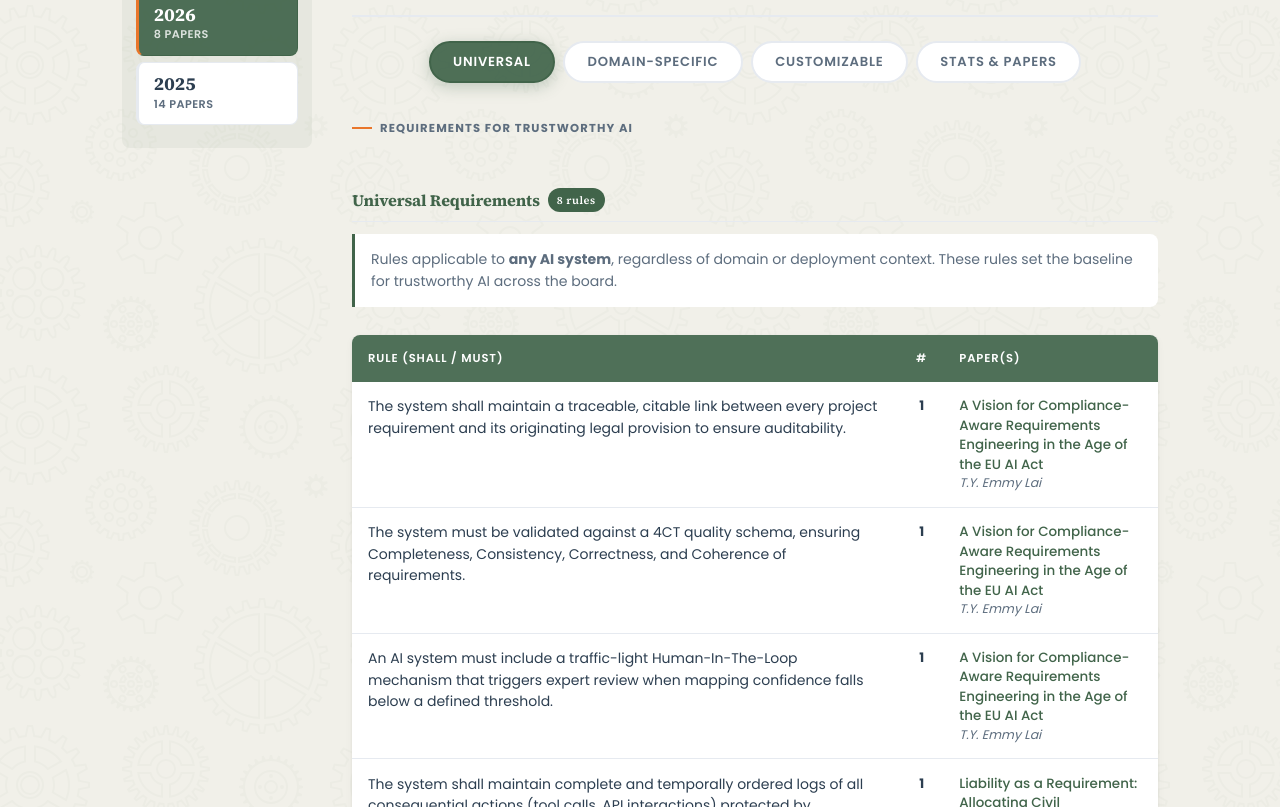
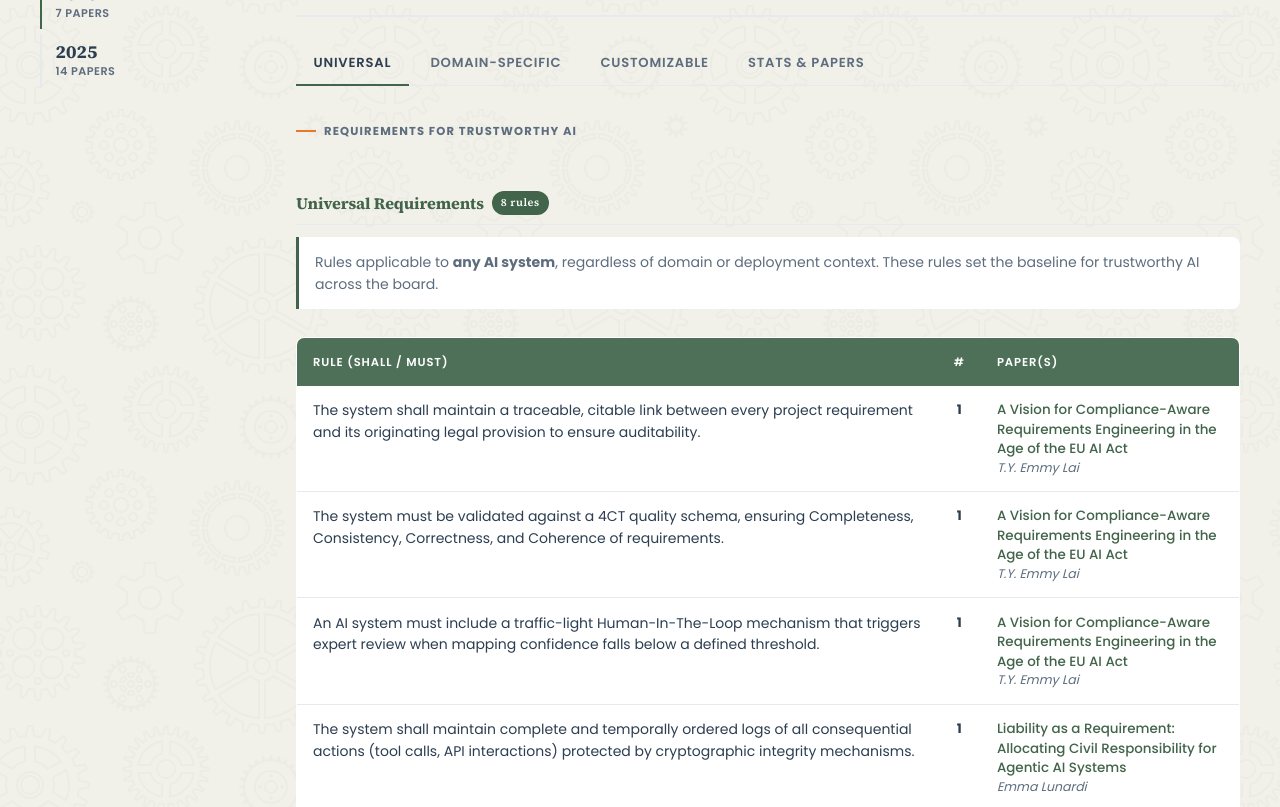
Before and after one commit to retrai-workshop/retrai-26, a plain HTML site: page repository.html in a window 1280 px wide. Shown: the part 335-1142 px from the top of the page. Drawn offline with Linux system fonts and the light colour scheme.

Commit message:
Repository adjusted

```diff
--- a/data.js
+++ b/data.js
@@ -516,7 +516,7 @@ const DATA_2026 = {
   "subtitle": "Workshop on Requirements Engineering for Trustworthy AI",
   "event": "Co-located with RE'26",
   "year": 2026,
-  "total_papers": 8,
+  "total_papers": 7,
   "classification_scheme": {
     "Universal": "Applicable to any AI system, regardless of domain or deployment context.",
     "Domain-Specific": "Applies within a specific application domain.",
@@ -582,14 +582,6 @@ const DATA_2026 = {
     ],
     "customizable": [
       {
-        "rule": "The mean output tokens per response shall not exceed a user-defined threshold to manage budget and latency.",
-        "papers": ["P06"]
-      },
-      {
-        "rule": "The system shall provide a visible rationale only if the specific request class is regulated; otherwise, it may be suppressed to save costs.",
-        "papers": ["P06"]
-      },
-      {
         "rule": "The system must support 'soft' value commitments that are configurable and user-adjustable at runtime based on individual preferences.",
         "papers": ["P08"]
       }
@@ -617,10 +609,6 @@ const DATA_2026 = {
       {
         "challenge": "The 'claim proportionality' risk, where benchmark scores are interpreted as broad intelligence rather than narrow task performance, remains high.",
         "papers": ["P05"]
-      },
-      {
-        "challenge": "Balancing the accuracy-verbosity trade-off requires complex routing rules because suppressing rationales can severely hurt performance on arithmetic tasks.",
-        "papers": ["P06"]
       }
     ],
     "domain_specific": [],
@@ -636,12 +624,12 @@ const DATA_2026 = {
     {
       "concern": "Explainability & Transparency",
       "description": "Providing human-understandable rationale for system decisions, especially when those decisions result in harm or are made by high-risk agents.",
-      "papers": ["P02", "P04", "P06", "P07"]
+      "papers": ["P02", "P04", "P07"]
     },
     {
       "concern": "Economic Viability & Impact",
       "description": "Ensuring AI systems deliver measurable financial value while aligning technical variations with deterministic business KPIs.",
-      "papers": ["P03", "P06"]
+      "papers": ["P03"]
     },
     {
       "concern": "Value Alignment & Human-Centeredness",
@@ -712,17 +700,6 @@ const DATA_2026 = {
       "citation": "Raposo, V., & Alwidian, S. (2026). MESA: Requirements-Oriented Review of AI Benchmarks as Measurement Instruments. In Proceedings of RETRAI 2026: Workshop on Requirements Engineering for Trustworthy AI, co-located with RE'26."
     },
     {
-      "id": "P06",
-      "title": "Specifying Token-Cost as a Trustworthy-AI Requirement",
-      "authors": ["Venkat Chavan Nagabhushana"],
-      "affiliations": [],
-      "year": 2026,
-      "domain": "LLM Applications / RE",
-      "field": "Requirements Engineering / NLP",
-      "pdf": "RETRAI-25-PAPERS/2026/Specifying Token-Cost as a Trustworthy-AI Requirement.pdf",
-      "citation": "Nagabhushana, V. C. (2026). Specifying Token-Cost as a Trustworthy-AI Requirement. In Proceedings of RETRAI 2026: Workshop on Requirements Engineering for Trustworthy AI, co-located with RE'26."
-    },
-    {
       "id": "P07",
       "title": "Trustworthy AI in Avionics Systems: What Can We Learn from Certification Argumentation?",
       "authors": ["Anthony Fernandes Pires", "Thomas Polacsek"],
--- a/styles.css
+++ b/styles.css
@@ -755,7 +755,19 @@ footer p {
 
 /* =========================================================
    9. Page: Repository
+
+   Wider canvas than the editorial pages, and a flatter treatment:
+   hairline borders instead of drop shadows, underline tabs instead
+   of filled pills, so the data stays the loudest thing here.
    ========================================================= */
+.page-repository main {
+    max-width: 1500px;
+    padding-inline: 2.5rem;
+}
+
+@media (max-width: 640px) {
+    .page-repository main { padding-inline: 1rem; }
+}
 .page-repository header.repo-hero {
     background-color: var(--brand-soft);
     padding: 2.75rem 2rem 2.25rem;
@@ -783,19 +795,14 @@ footer p {
 /* ── Layout: edition sidebar + content ── */
 .page-repository .repo-layout {
     display: grid;
-    grid-template-columns: 190px 1fr;
-    gap: 2.5rem;
+    grid-template-columns: 200px 1fr;
+    gap: 3.5rem;
     align-items: start;
 }
 
-/* Quiet tinted panel so the mostly-empty sidebar column reads as
-   designed space rather than a gap. */
 .page-repository .repo-sidebar {
     position: sticky;
     top: 1.5rem;
-    padding: 1rem 0.9rem 1.4rem;
-    border-radius: var(--radius);
-    background-color: var(--brand-tint);
 }
 
 .page-repository .sidebar-label {
@@ -824,27 +831,24 @@ footer p {
     display: flex;
     flex-direction: column;
     align-items: flex-start;
-    gap: 0.1rem;
-    background: #fff;
-    border: 1.5px solid var(--border);
-    border-left: 3px solid var(--border);
-    border-radius: var(--radius);
-    padding: 0.7rem 0.9rem;
+    gap: 0.05rem;
+    background: none;
+    border: 0;
+    border-left: 2px solid var(--border);
+    border-radius: 0;
+    padding: 0.45rem 0 0.45rem 0.85rem;
     cursor: pointer;
-    transition: all 0.15s ease;
+    transition: border-color 0.15s ease, color 0.15s ease;
     font-family: var(--font-body);
     text-align: left;
 }
 
 .page-repository .year-btn:hover {
-    border-color: var(--brand);
-    border-left-color: var(--brand);
+    border-left-color: rgba(var(--brand-rgb), 0.45);
 }
 
 .page-repository .year-btn.active {
-    background: var(--brand-solid);
-    border-color: var(--brand);
-    border-left-color: var(--brand-2);
+    border-left-color: var(--brand);
 }
 
 .page-repository .year-btn-year {
@@ -863,9 +867,7 @@ footer p {
     color: var(--muted);
 }
 
-.page-repository .year-btn.active .year-btn-year,
-.page-repository .year-btn.active .year-btn-count { color: #fff; }
-.page-repository .year-btn.active .year-btn-count { opacity: 0.8; }
+.page-repository .year-btn.active .year-btn-year { color: var(--brand); }
 
 /* ── Active edition header ── */
 .page-repository .edition-header {
@@ -912,18 +914,21 @@ footer p {
 /* ── Tabs ── */
 .page-repository .tab-bar {
     display: flex;
-    justify-content: center;
-    gap: 0.5rem;
-    padding: 0 0 1.75rem;
+    justify-content: flex-start;
+    gap: 0.25rem;
+    margin-bottom: 1.75rem;
+    border-bottom: 1px solid var(--border);
     flex-wrap: wrap;
 }
 
 .page-repository .tab-btn {
-    background: #fff;
+    background: none;
     color: var(--muted);
-    border: 2px solid var(--border);
-    border-radius: 40px;
-    padding: 0.55rem 1.4rem;
+    border: 0;
+    border-bottom: 2px solid transparent;
+    border-radius: 0;
+    margin-bottom: -1px;
+    padding: 0.7rem 1.1rem;
     font-size: 0.82rem;
     font-weight: 600;
     letter-spacing: 0.06em;
@@ -933,22 +938,17 @@ footer p {
     font-family: var(--font-body);
 }
 
-.page-repository .tab-btn:hover {
-    border-color: var(--brand);
-    color: var(--brand);
-}
+.page-repository .tab-btn:hover { color: var(--brand); }
 
 .page-repository .tab-btn.active {
-    background: var(--brand-solid);
-    color: #fff;
-    border-color: var(--brand);
-    box-shadow: 0 4px 16px rgba(65,100,74,0.28);
+    background: none;
+    color: var(--text);
+    border-bottom-color: var(--brand);
 }
 
 .page-repository .tab-btn.active.orange {
-    background: var(--brand);
-    border-color: var(--brand);
-    box-shadow: 0 4px 16px rgba(233,118,43,0.28);
+    background: none;
+    border-bottom-color: var(--brand-2);
 }
 
 .page-repository .tab-panel { display: none; }
@@ -1047,9 +1047,9 @@ footer p {
     width: 100%;
     border-collapse: collapse;
     background: #fff;
+    border: 1px solid var(--border);
     border-radius: var(--radius);
     overflow: hidden;
-    box-shadow: var(--shadow-sm);
     margin-bottom: 1rem;
     font-size: 0.875rem;
 }
@@ -1141,19 +1141,12 @@ footer p {
 
 .page-repository .stat-card {
     background: #fff;
+    border: 1px solid var(--border);
     border-radius: var(--radius);
-    padding: 1.4rem 1.2rem;
-    text-align: center;
-    box-shadow: var(--shadow-sm);
-    border-top: 3px solid var(--brand);
-    transition: transform 0.18s, box-shadow 0.18s;
+    padding: 1.5rem 1.2rem;
+    text-align: left;
 }
 
-.page-repository .stat-card:hover { transform: translateY(-2px); box-shadow: var(--shadow); }
-
-.page-repository .stat-card:nth-child(2),
-.page-repository .stat-card:nth-child(3),
-.page-repository .stat-card:nth-child(4) { border-top-color: var(--brand); }
 
 .page-repository .stat-number {
     font-size: 2.4rem;
@@ -1175,9 +1168,9 @@ footer p {
 /* ── Word cloud ── */
 .page-repository .wordcloud-wrap {
     background: #fff;
+    border: 1px solid var(--border);
     border-radius: var(--radius);
     padding: 1.75rem;
-    box-shadow: var(--shadow-sm);
     margin-bottom: 2rem;
 }
 
@@ -1223,9 +1216,9 @@ footer p {
 
 .page-repository .breakdown-item {
     background: #fff;
+    border: 1px solid var(--border);
     border-radius: var(--radius);
     padding: 0.9rem 1rem;
-    box-shadow: var(--shadow-sm);
     display: flex;
     align-items: center;
     gap: 0.75rem;
@@ -1261,9 +1254,9 @@ footer p {
     width: 100%;
     border-collapse: collapse;
     background: #fff;
+    border: 1px solid var(--border);
     border-radius: var(--radius);
     overflow: hidden;
-    box-shadow: var(--shadow-sm);
     font-size: 0.84rem;
 }
 
@@ -1325,14 +1318,11 @@ footer p {
 
 .page-repository .concern-card {
     background: #fff;
+    border: 1px solid var(--border);
+    border-left: 2px solid rgba(var(--brand-rgb), 0.35);
     border-radius: var(--radius);
-    padding: 1.1rem 1.2rem;
-    box-shadow: var(--shadow-sm);
-    border-left: 3px solid var(--brand);
-    transition: transform 0.15s, box-shadow 0.15s;
+    padding: 1.2rem 1.3rem;
 }
-
-.page-repository .concern-card:hover { transform: translateY(-1px); box-shadow: var(--shadow); }
 .page-repository .concern-name { font-weight: 700; font-size: 0.9rem; color: var(--brand); margin-bottom: 0.4rem; }
 .page-repository .concern-desc { font-size: 0.81rem; color: var(--muted); line-height: 1.55; margin-bottom: 0.6rem; }
 
```
